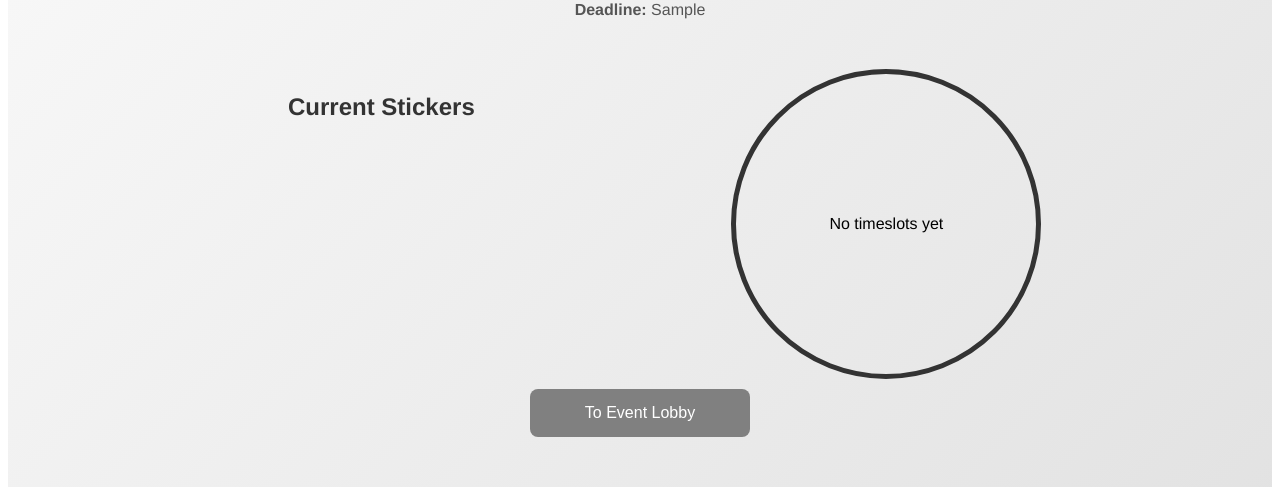
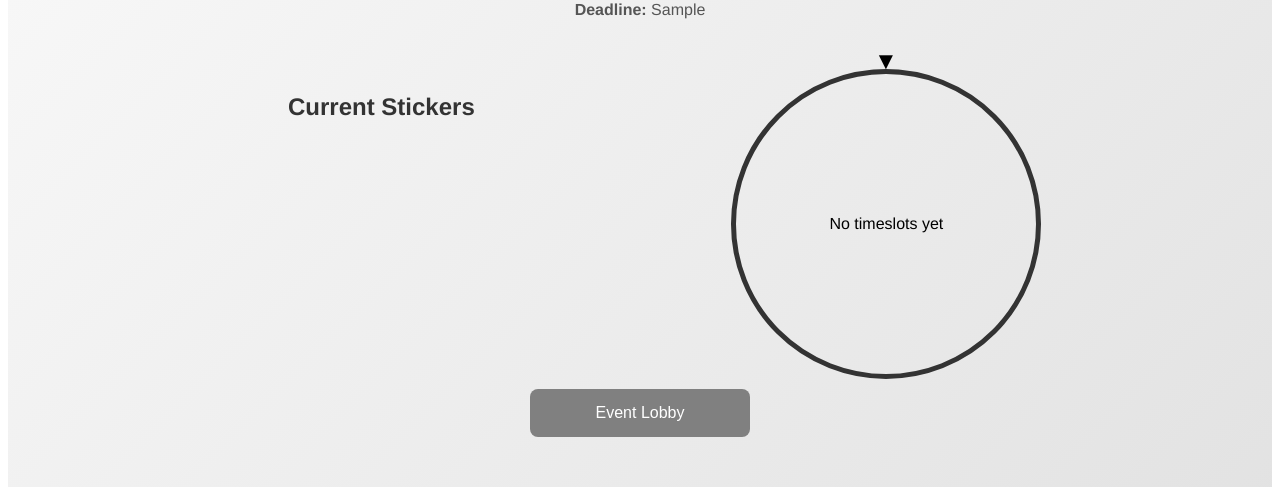
Before and after one commit to dorager91/spin-the-wheel, a React (Create React App) app: page /spin-the-wheel/create in a window 1280 px wide. Both pictures are taken after typing "Sample", "5", "Sample", "Sample", "Sample" into the empty fields and a click on the button "Generate Event ID". Shown: the part 185-672 px from the top of the page. Built offline with nearby package versions, Linux system fonts and the light colour scheme.

Commit message:
fix disappearing pointer

```diff
--- a/src/components/Wheel.js
+++ b/src/components/Wheel.js
@@ -31,6 +31,7 @@ const Wheel = ({ slots, rotationAngle = 0, highlightedSlotId, spinning = false }
 
     return (
         <div className="wheel-container">
+            <div className="pointer"> ▼ </div>
             <div
                 className={`wheel ${spinning ? 'spinning' : ''}`}
                 style={wheelStyle}
--- a/src/pages/BetPage.js
+++ b/src/pages/BetPage.js
@@ -98,7 +98,7 @@ function BetPage() {
             </div>
 
             <button onClick={handleBack} className="back-button">
-                To Event Lobby
+                Event Lobby
             </button>
         </div>
     );
```
